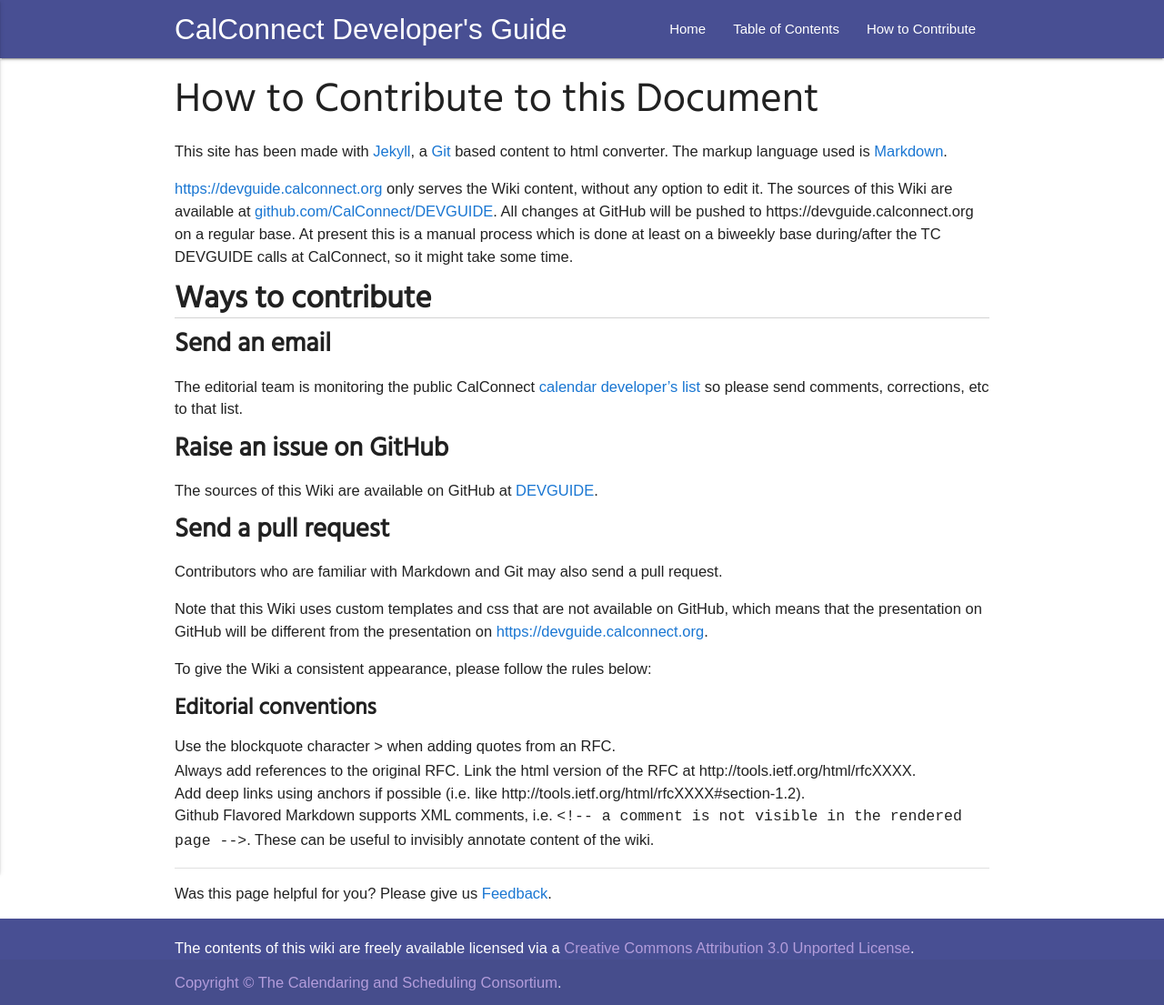
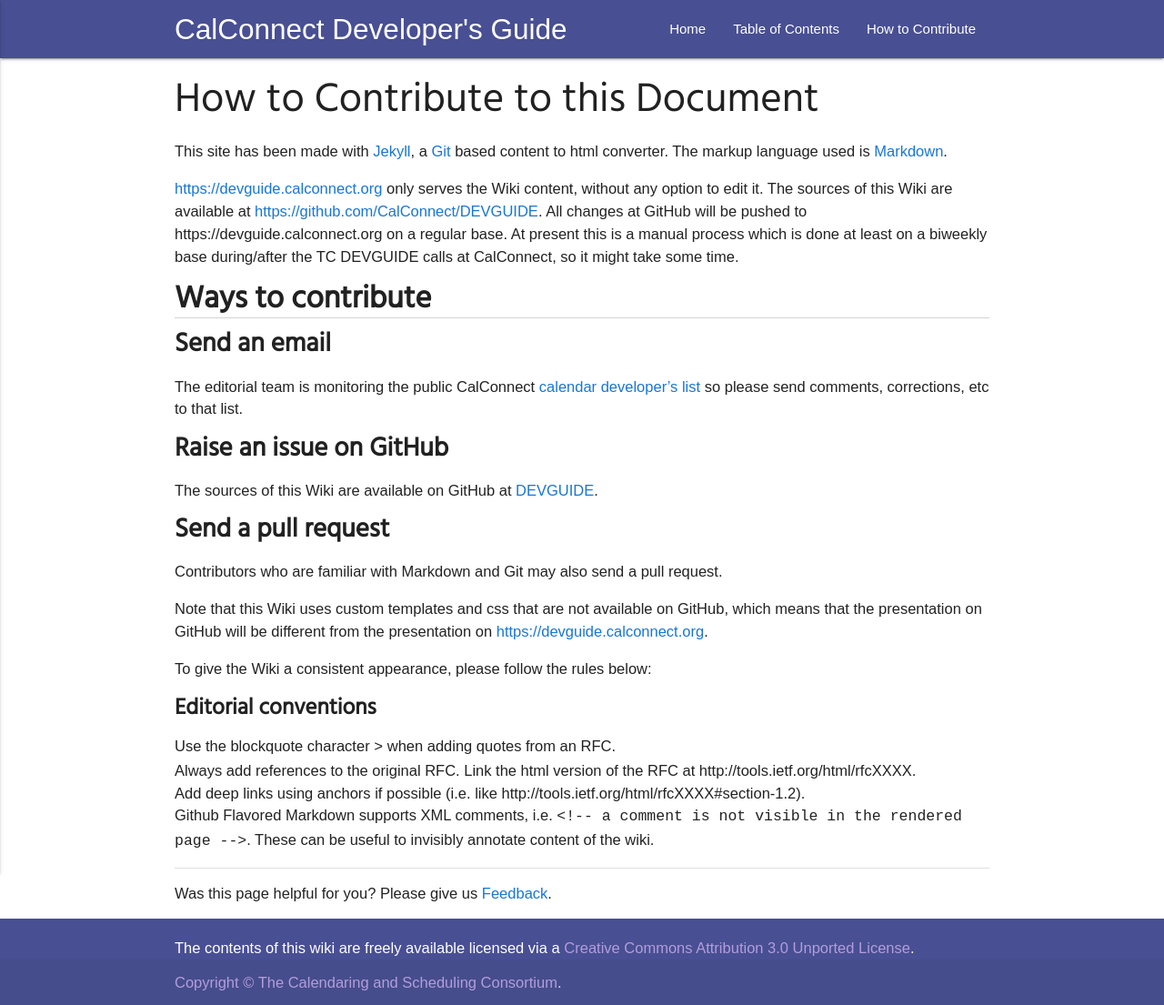
Before and after one commit to CalConnect/DEVGUIDE, a Jekyll site: the page built from _appendixes/How-to-Contribute.md, in a window 1280 px wide. Shown: the whole page at 91% size. Built offline with Jekyll 4.4.1, drawn with Linux system fonts in a browser that asks for light colours; some web fonts are replaced; part of the change alters nothing that is shown.

```diff
--- a/_appendixes/How-to-Contribute.md
+++ b/_appendixes/How-to-Contribute.md
@@ -8,7 +8,7 @@ order: 5
 
 This site has been made with [Jekyll](https://jekyllrb.com/), a [Git](http://git-scm.com/) based content to html converter. The markup language used is [Markdown](http://daringfireball.net/projects/markdown/syntax).
 
-[https://devguide.calconnect.org](https://devguide.calconnect.org) only serves the Wiki content, without any option to edit it. The sources of this Wiki are available at [github.com/CalConnect/DEVGUIDE](https://github.com/CalConnect/DEVGUIDE). All changes at GitHub will be pushed to https://devguide.calconnect.org on a regular base. At present this is a manual process which is done at least on a biweekly base during/after the TC DEVGUIDE calls at CalConnect, so it might take some time.
+[https://devguide.calconnect.org](https://devguide.calconnect.org) only serves the Wiki content, without any option to edit it. The sources of this Wiki are available at [https://github.com/CalConnect/DEVGUIDE](https://github.com/CalConnect/DEVGUIDE). All changes at GitHub will be pushed to https://devguide.calconnect.org on a regular base. At present this is a manual process which is done at least on a biweekly base during/after the TC DEVGUIDE calls at CalConnect, so it might take some time.
 
 ## Ways to contribute
 
--- a/_config.yml
+++ b/_config.yml
@@ -23,3 +23,6 @@ plantuml:
   tmp_folder: _plantuml               # tmp folder to put generated image files
   dot_exe: /usr/bin/dot               # [optional] path to Graphviz dot execution
   background_color: white             # [optional] UML image background color
+
+exclude:
+  - app.yaml
```
